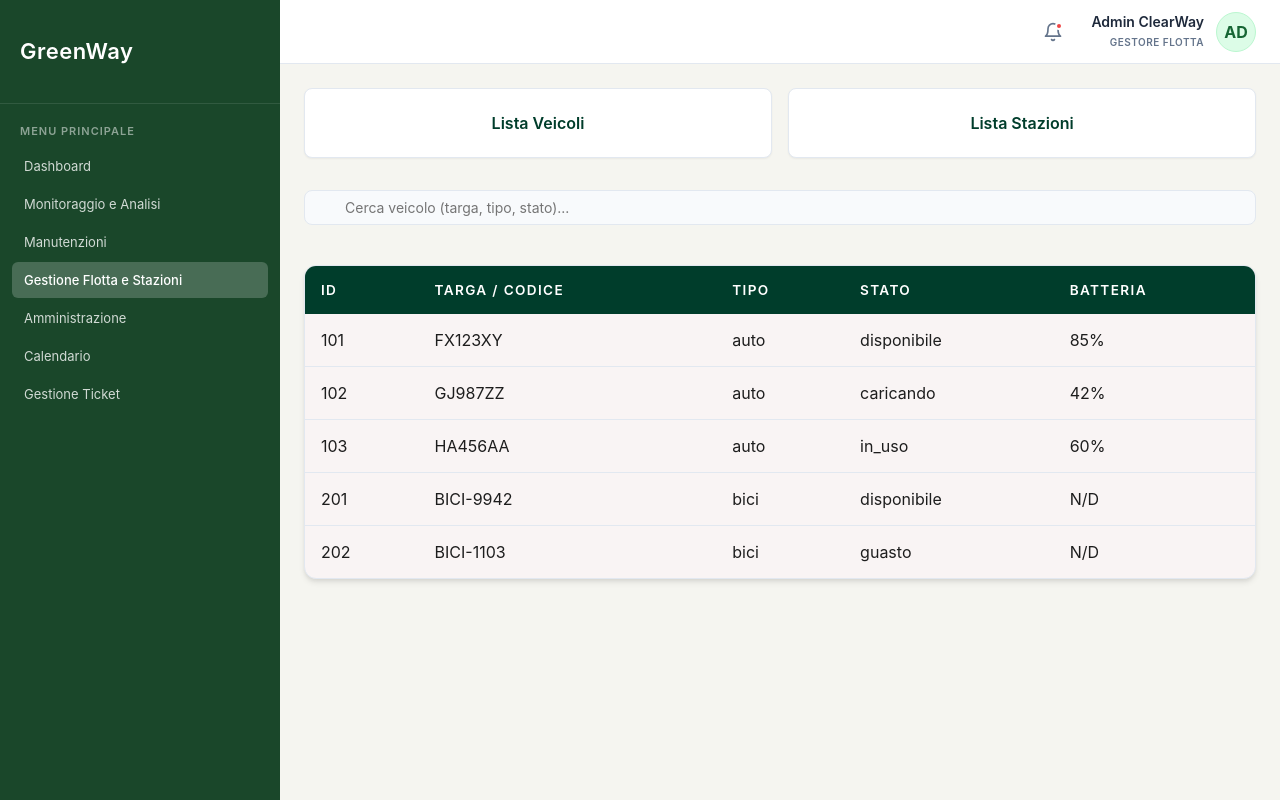
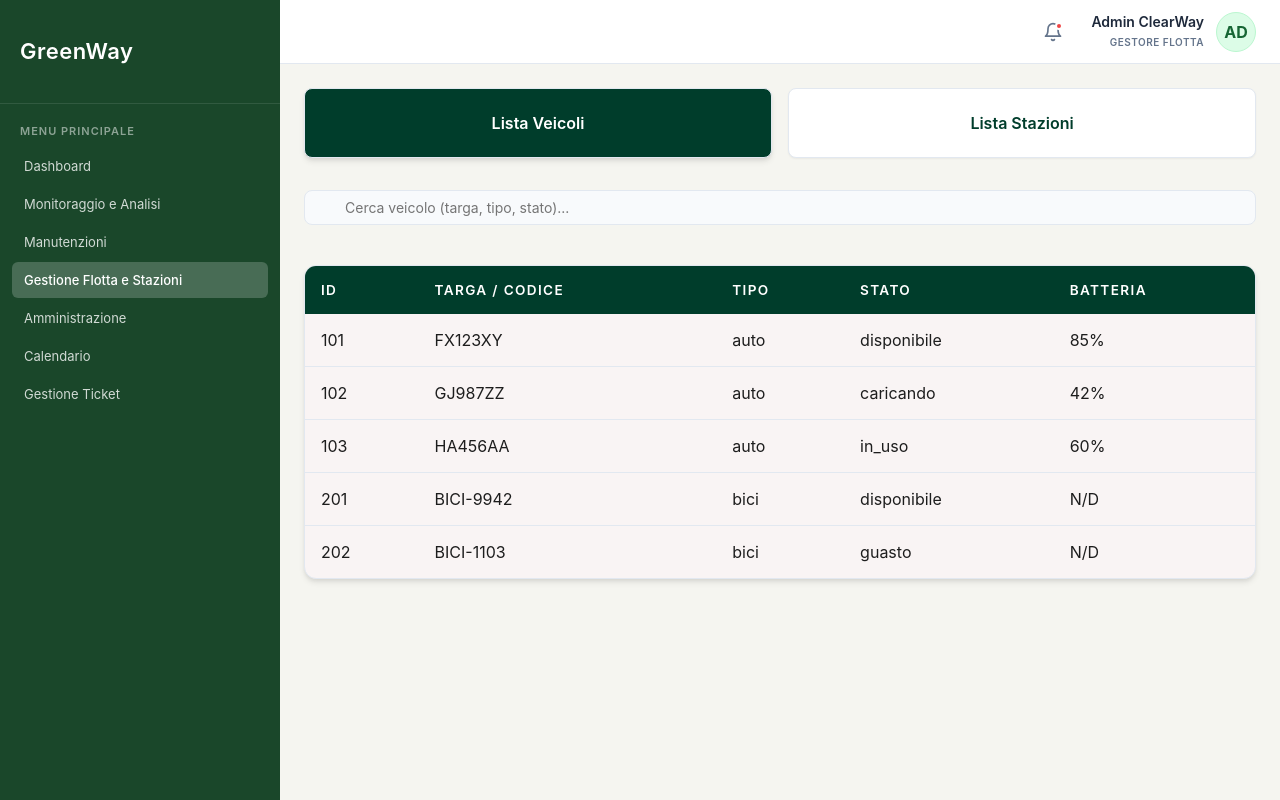
Before and after one commit to giovannizol/GreenWay, a React (Vite) app in the folder clearwaytech/: page / in a window 1280 px wide. Both pictures are taken after a click on the button "Gestione Flotta e Stazioni". Built offline with nearby package versions, Linux system fonts and the light colour scheme.

Commit message:
fix: i tasti ora rimangono colorati quando selezionati

```diff
--- a/clearwaytech/src/pages/gestioneveicolistazioni/GestioneVeicoliStazioni.jsx
+++ b/clearwaytech/src/pages/gestioneveicolistazioni/GestioneVeicoliStazioni.jsx
@@ -59,7 +59,7 @@ const GestioneVeicoliStazioni = () => {
   });
 
   return (
-    <div className='manutenzione-page'>
+    <div className='gestione-page'>
       <div className='buttons-container'>
         <button
           className={`btn-action ${activeTab === 'veicoli' ? 'active' : ''}`}
--- a/clearwaytech/src/pages/gestioneveicolistazioni/GetioneVeicoliStazioni.css
+++ b/clearwaytech/src/pages/gestioneveicolistazioni/GetioneVeicoliStazioni.css
@@ -1,4 +1,4 @@
-.manutenzione-page {
+.gestione-page {
   display: flex;
   flex-direction: column;
   gap: var(--spacing-lg);
@@ -50,6 +50,12 @@
   box-shadow: var(--shadow-md);
 }
 
+.btn-action.active {
+  background-color: var(--color-primary);
+  color: white;
+  box-shadow: var(--shadow-md);
+}
+
 .table-section {
   flex: 1;
   width: 100%;
```
